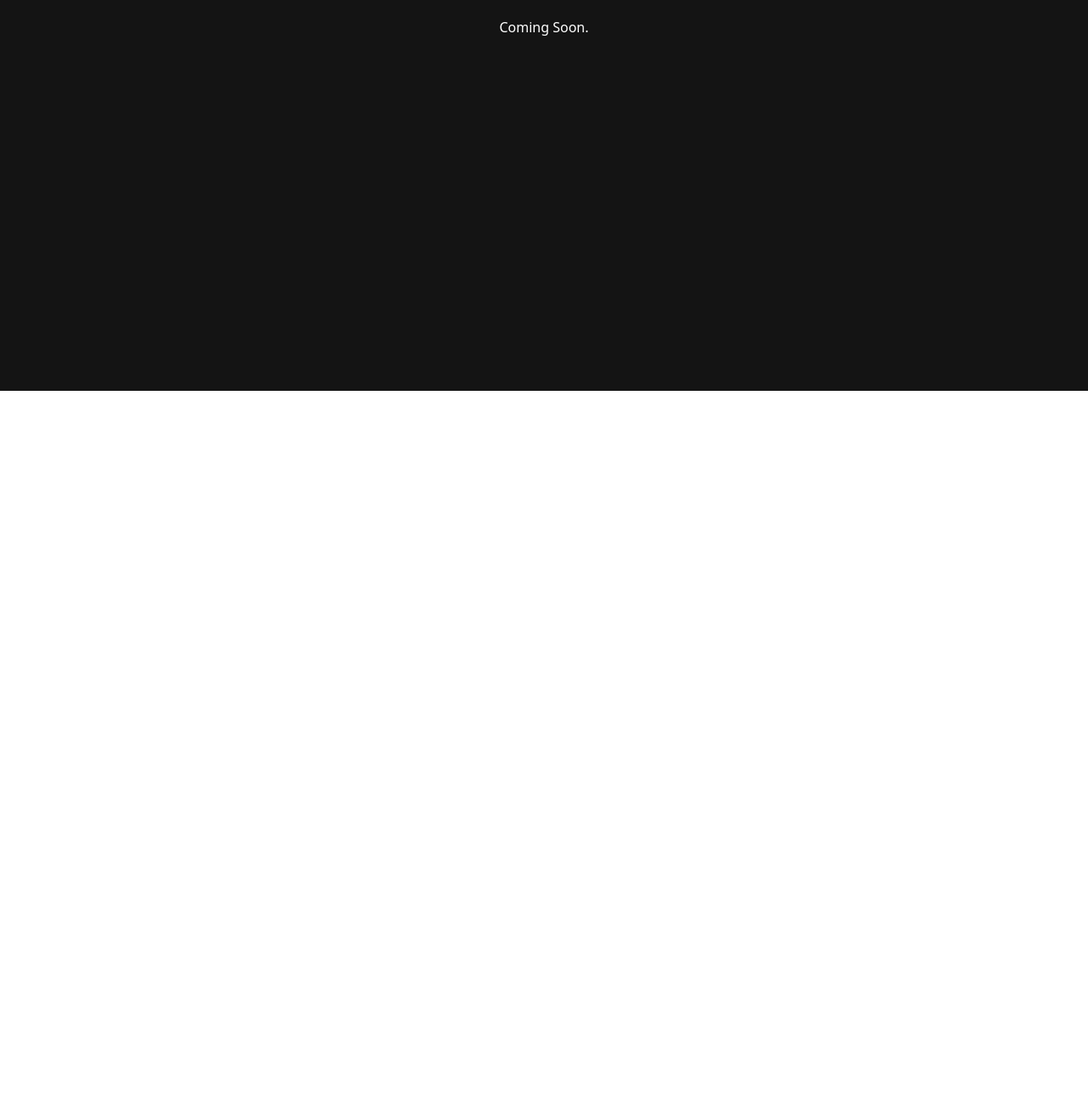
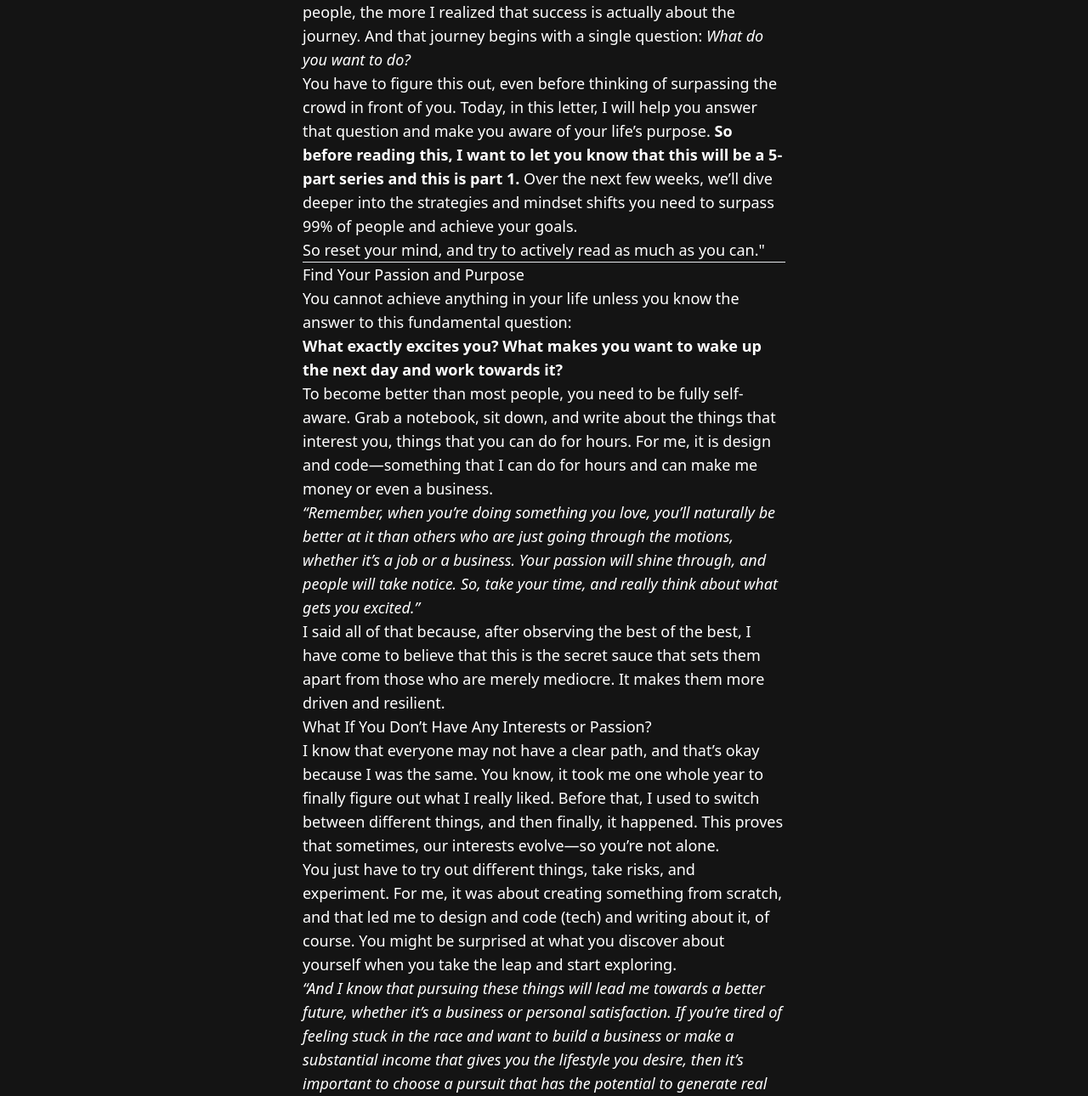
Before and after one commit to animeshhq/portfolio, an Astro site: page /letter/hello in a window 1280 px wide. Shown: the part 420-1710 px from the top of the page at 85% size. Before the commit the page ends 880 px from the top, so only its background shows below. Built offline with nearby package versions, Linux system fonts and the light colour scheme; Astro itself is replaced by a stand-in of ours.

Commit message:
modified:   src/content/newsletter/hello.md 	modified:   src/pages/letter/[slug].astro 	modified:   src/pages/letter/index.astro

```diff
--- a/src/content/newsletter/hello.md
+++ b/src/content/newsletter/hello.md
@@ -4,4 +4,38 @@ date: 2024-06-18
 image: '/images/business.png'
 ---
 
-Coming Soon.
+
+# Finding Your Passion and Purpose
+
+"I used to think that success was about achieving some kind of destination. But the more I learned, the more I observed all those successful
+<br/> <br/> people, the more I realized that success is actually about the journey. And that journey begins with a single question: *What do you want to do?*
+
+You have to figure this out, even before thinking of surpassing the crowd in front of you. Today, in this letter, I will help you answer that question and make you aware of your life's purpose. **So before reading this, I want to let you know that this will be a 5-part series and this is part 1.** Over the next few weeks, we'll dive deeper into the strategies and mindset shifts you need to surpass 99% of people and achieve your goals.
+
+So reset your mind, and try to actively read as much as you can."
+
+---
+
+## Find Your Passion and Purpose
+
+You cannot achieve anything in your life unless you know the answer to this fundamental question:
+
+**What exactly excites you? What makes you want to wake up the next day and work towards it?**
+
+To become better than most people, you need to be fully self-aware. Grab a notebook, sit down, and write about the things that interest you, things that you can do for hours. For me, it is design and code—something that I can do for hours and can make me money or even a business.
+
+> *"Remember, when you're doing something you love, you'll naturally be better at it than others who are just going through the motions, whether it's a job or a business. Your passion will shine through, and people will take notice. So, take your time, and really think about what gets you excited."*
+
+I said all of that because, after observing the best of the best, I have come to believe that this is the secret sauce that sets them apart from those who are merely mediocre. It makes them more driven and resilient.
+
+### What If You Don't Have Any Interests or Passion?
+
+I know that everyone may not have a clear path, and that's okay because I was the same. You know, it took me one whole year to finally figure out what I really liked. Before that, I used to switch between different things, and then finally, it happened. This proves that sometimes, our interests evolve—so you're not alone.
+
+You just have to try out different things, take risks, and experiment. For me, it was about creating something from scratch, and that led me to design and code (tech) and writing about it, of course. You might be surprised at what you discover about yourself when you take the leap and start exploring.
+
+> *"And I know that pursuing these things will lead me towards a better future, whether it's a business or personal satisfaction. If you're tired of feeling stuck in the race and want to build a business or make a substantial income that gives you the lifestyle you desire, then it's important to choose a pursuit that has the potential to generate real income."*
+
+Think about it—when you're doing something you love and get paid for it, you can design your life on your own terms. That's ultimate freedom.
+
+*(More on this topic in future parts.)*
--- a/src/pages/letter/[slug].astro
+++ b/src/pages/letter/[slug].astro
@@ -28,13 +28,13 @@ const { title, date } = post.data;
   <header>
     <Nav client:load />
   </header>
-  <main class="w-full h-screen bg-[#141414] flex justify-center items-center">
-  <div class="h-screen w-full bg-[#141414] text-white max-w-[476px]">
+  <main class="w-full min-h-screen bg-[#141414] flex justify-center items-center">
+  <div class="min-h-screen w-full bg-[#141414] text-white max-w-[512px] lg:max-w-[600px]">
     <div class="h-full w-full flex flex-col items-center px-4 text-center">
-      <p class="font-jet font-semibold text-white text-3xl sm:text-4xl md:text-5xl lg:text-6xl antialiased mt-20">
+      <p class="font-inter font-semibold text-white text-3xl sm:text-3xl md:text-4xl lg:text-4xl antialiased mt-20">
         {title}
       </p>
-      <article class="prose mt-10 ml-4 sm:ml-0 mr-4 sm:mr-0">
+      <article class="mt-10 ml-4 sm:ml-0 mr-4 sm:mr-0 text-lg items-start text-left">
         <Content />
       </article>
     </div>
--- a/src/pages/letter/index.astro
+++ b/src/pages/letter/index.astro
@@ -16,13 +16,15 @@ const posts = await getCollection('newsletter');
       {posts.map(post => (
         <div class="w-full md:w-1/2 lg:w-1/3 xl:w-1/3 mb-4 shadow-md flex items-center flex-col pl-2 pr-2 mt-10">
           {post.data.image && (
-            <img src={post.data.image} alt={post.data.title} class="w-full h-auto object-cover mb-4" />
+            <a href={`/letter/${post.slug}`}>
+              <img src={post.data.image} alt={post.data.title} class="w-full h-auto object-cover mb-4" />
+            </a>
           )}
-          <h3 class="font-jet font-semibold text-white text-xl mb-2">
+          <h3 class="font-inter font-semibold text-white text-xl mb-2">
             {post.data.title}
           </h3>
-          <a class="font-jet font-semibold text-white text-lg mt-4" href={`/letter/${post.slug}`}>
-            Click me to Read Full
+          <a class="font-inter font-semibold text-white text-lg mt-4" href={`/letter/${post.slug}`}>
+            Read Full
           </a>
           <div class="w-full h-px bg-gray-400 mt-4"></div> {/* Divider line */}
         </div>
```
